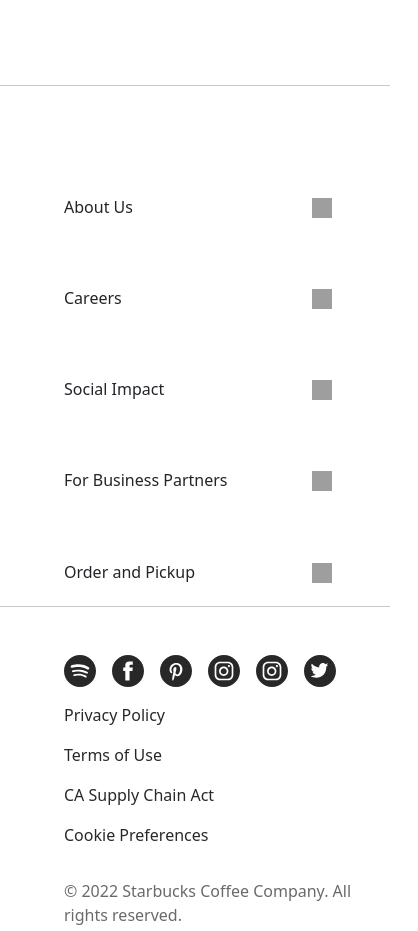
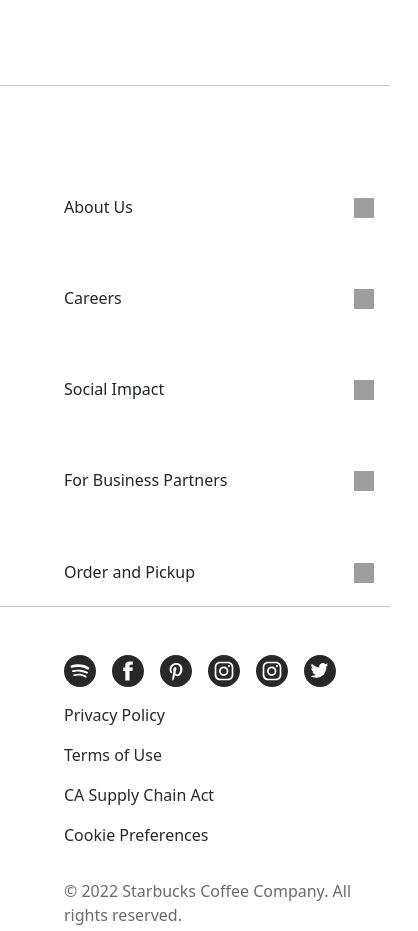
Before and after one commit to ajithev400/Starbucks-clone, a plain HTML site: page index.html in a window 390 px wide. Shown: the part 3940-4871 px from the top of the page, 418 px wide, since content can reach past the window. Drawn offline with nearby package versions, Linux system fonts and the light colour scheme; grey boxes are pictures that could not be loaded.

Commit message:
changes in footer

```diff
--- a/assets/style/style.css
+++ b/assets/style/style.css
@@ -411,7 +411,7 @@
         display: none;
     }
     .footer-items{
-        max-width: 372px;
+        max-width: 704px;
     }
 
 }
```
